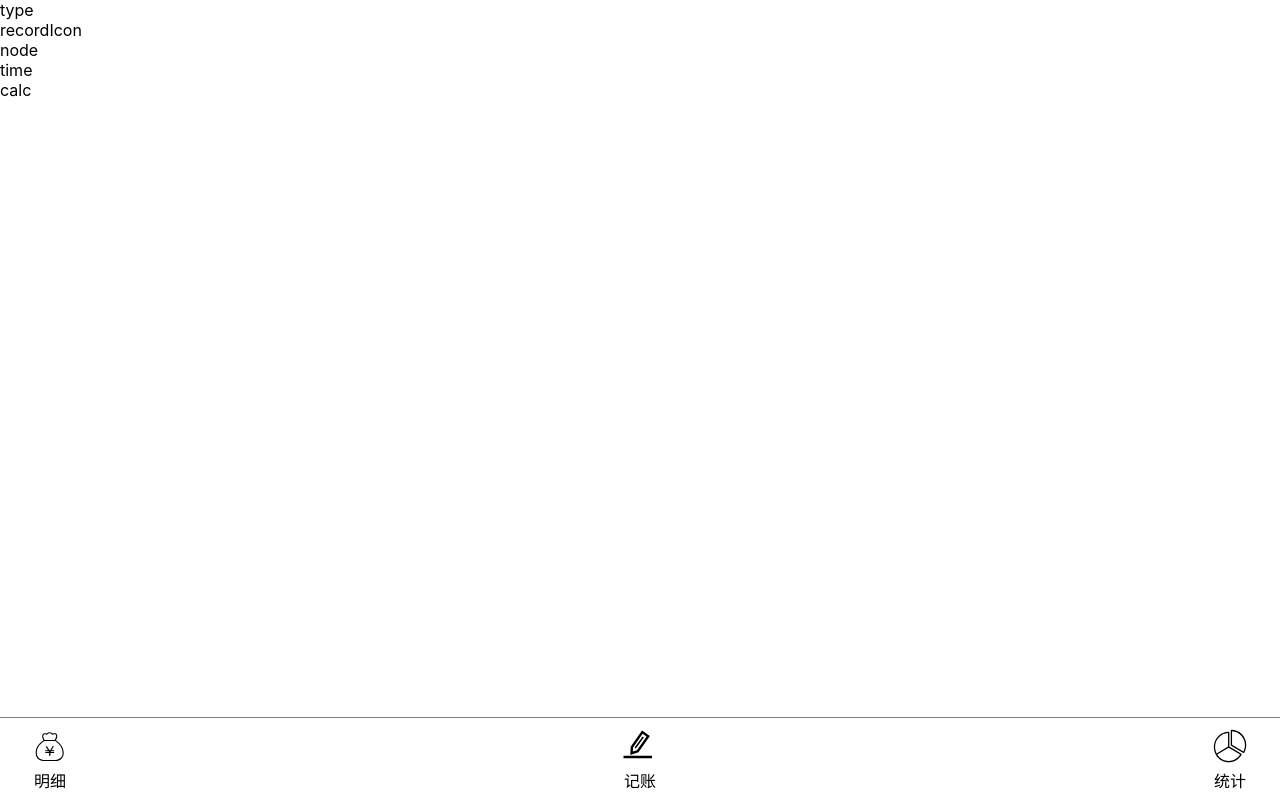
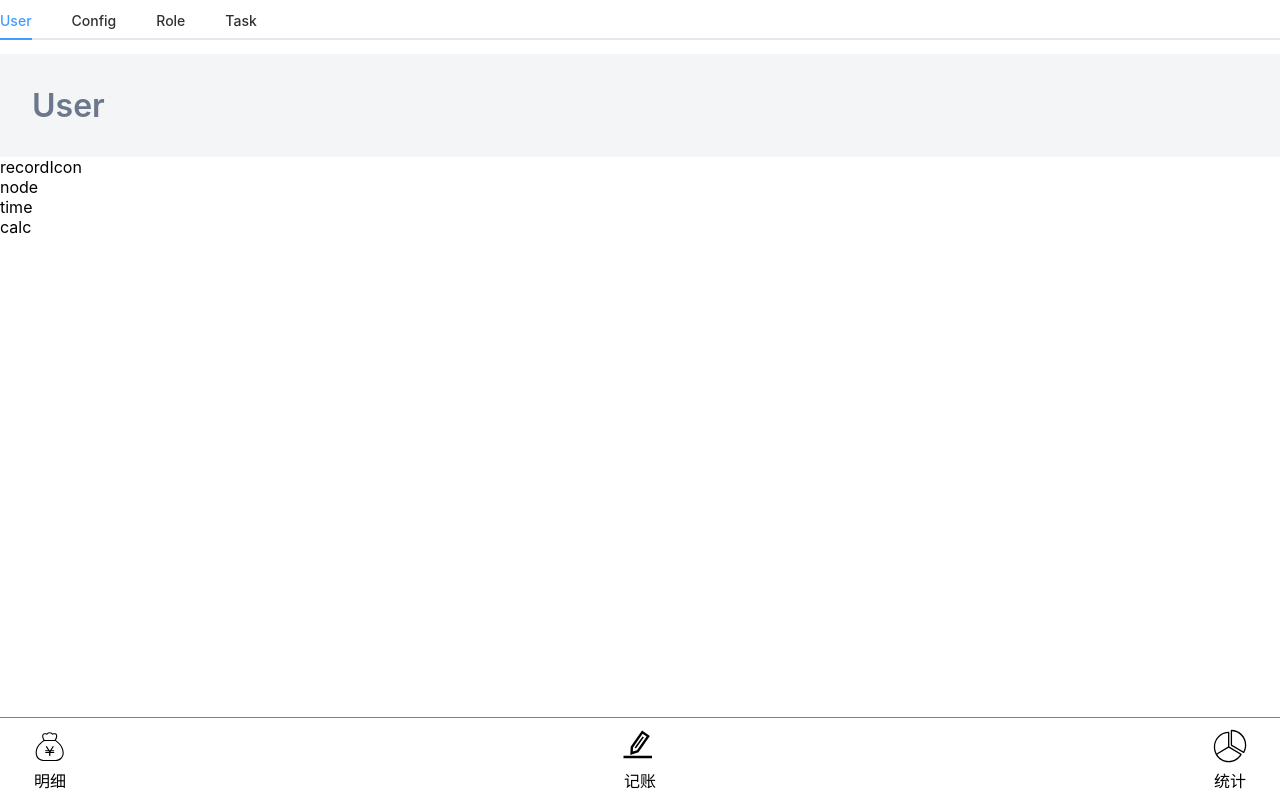
Before and after one commit to leigp555/accrount, a Vue app: page /#/home in a window 1280 px wide. Before the commit this address led to /#/home. Built offline with nearby package versions, Linux system fonts and the light colour scheme.

Commit message:
引入element-plus

```diff
--- /dev/null
+++ b/auto-imports.d.ts
@@ -0,0 +1,6 @@
+// Generated by 'unplugin-auto-import'
+// We suggest you to commit this file into source control
+declare global {
+
+}
+export {}
--- a/package.json
+++ b/package.json
@@ -8,6 +8,7 @@
     "preview": "vite preview"
   },
   "dependencies": {
+    "element-plus": "^2.0.4",
     "sass": "^1.49.9",
     "vue": "^3.2.25",
     "vue-router": "^4.0.13"
@@ -15,6 +16,8 @@
   "devDependencies": {
     "@vitejs/plugin-vue": "^2.2.0",
     "typescript": "^4.5.4",
+    "unplugin-auto-import": "^0.6.1",
+    "unplugin-vue-components": "^0.17.21",
     "vite": "^2.8.0",
     "vue-tsc": "^0.29.8"
   }
--- a/src/components/RecordType.vue
+++ b/src/components/RecordType.vue
@@ -1,15 +1,26 @@
 <template>
-type
+  <el-tabs v-model="activeName" class="demo-tabs" @tab-click="handleClick">
+    <el-tab-pane label="User" name="first">User</el-tab-pane>
+    <el-tab-pane label="Config" name="second">Config</el-tab-pane>
+    <el-tab-pane label="Role" name="third">Role</el-tab-pane>
+    <el-tab-pane label="Task" name="fourth">Task</el-tab-pane>
+  </el-tabs>
 </template>
+<script lang="ts" setup>
+import { ref } from 'vue'
 
-<script lang="ts">
-import {defineComponent} from "vue";
+const activeName = ref('first')
 
-export default defineComponent({
-  name: "RecordType"
-})
+const handleClick = (tab: string, event: Event) => {
+  console.log(tab, event)
+}
 </script>
-
-<style lang="scss" scoped>
-
+<style>
+.demo-tabs > .el-tabs__content {
+  padding: 32px;
+  background-color: #f4f5f7;
+  color: #6b778c;
+  font-size: 32px;
+  font-weight: 600;
+}
 </style>
--- a/vite.config.ts
+++ b/vite.config.ts
@@ -1,7 +1,16 @@
 import { defineConfig } from 'vite'
 import vue from '@vitejs/plugin-vue'
-
+import AutoImport from 'unplugin-auto-import/vite'
+import Components from 'unplugin-vue-components/vite'
+import { ElementPlusResolver } from 'unplugin-vue-components/resolvers'
 // https://vitejs.dev/config/
 export default defineConfig({
-  plugins: [vue()]
+  plugins: [vue(),
+    AutoImport({
+      resolvers: [ElementPlusResolver()],
+    }),
+    Components({
+      resolvers: [ElementPlusResolver()],
+    })
+  ]
 })
```
Also changed, not shown: components.d.ts (added, +21 -0 lines), 2 other files (tests, documents, lock files or other folders).
